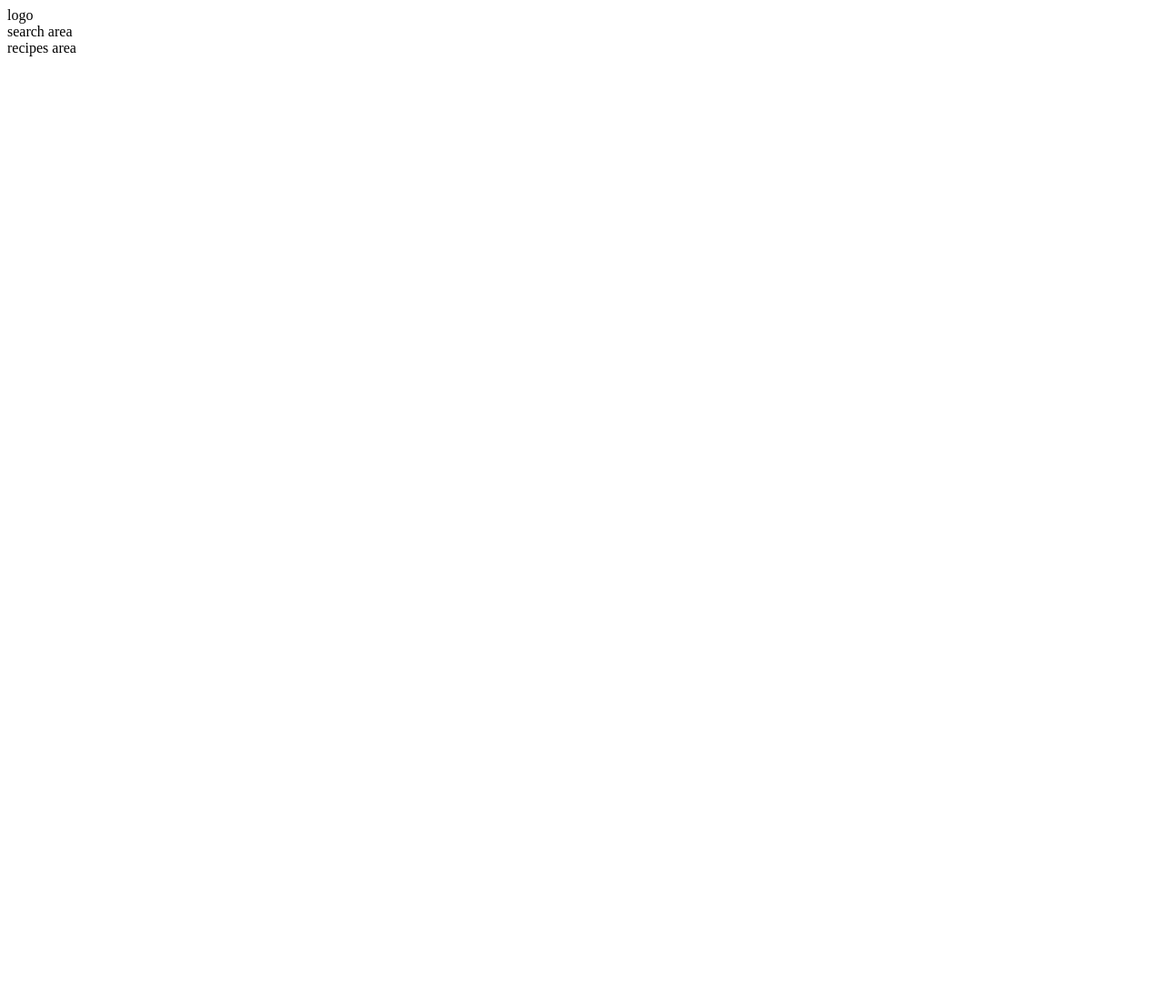
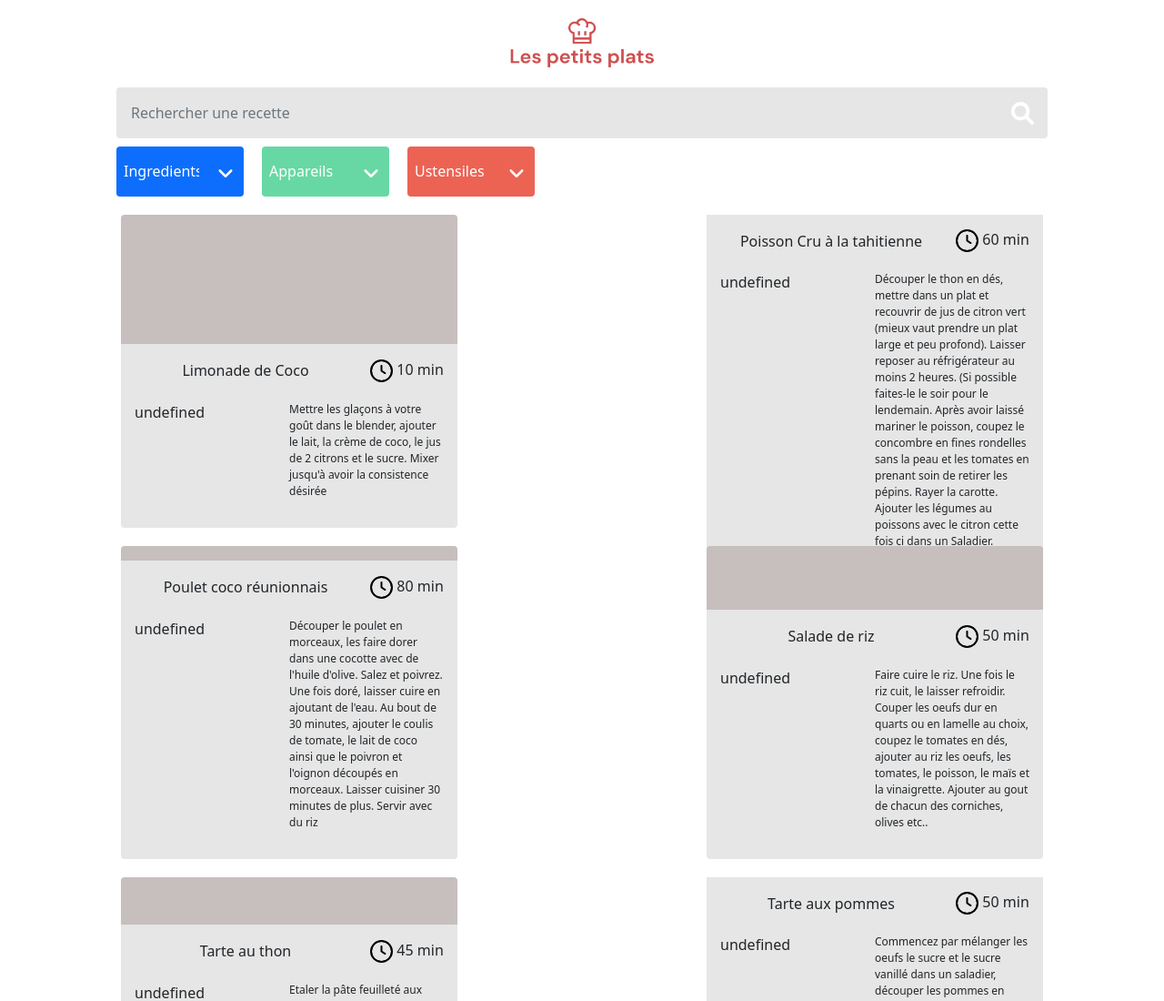
Before and after one commit to MarieRodiet/Les-Petits-Plats, a website with bundled scripts: page index.html in a window 1280 px wide. Shown: the top 1100 px of the page at 91% size. Before the commit the page ends 800 px from the top, so only its background shows below. Built offline with nearby package versions, Linux system fonts and the light colour scheme.

Commit message:
working on rendering all recipes

```diff
--- a/index.html
+++ b/index.html
@@ -5,16 +5,73 @@
     <meta name="viewport" content="width=device-width, initial-scale=1">
     <meta charset="utf-8">
     <title>Les Petits plats</title>
+    <link href="/styles/index.css" rel="stylesheet">
+    <link href="/node_modules/bootstrap/dist/css/bootstrap.min.css" rel="stylesheet">
 </head>
 
 <body>
+    <header>
+        <img id="logo" src="assets/logo.png" alt="Les Petits Plats logo">
+    </header>
     <main>
 
-        <header>logo</header>
+        <div class="input-group" id="main-search">
+            <input id="main-input" class="fs-6 rounded-start border-0 p-3 form-control" type="text"
+                placeholder="Rechercher une recette">
+            <button class="h-auto h-auto rounded-end border-0 btn btn-secondary" id="main-search-btn" type="button">
+                <svg xmlns="http://www.w3.org/2000/svg" viewBox="0 0 512 512">
+                    <!--! Font Awesome Pro 6.0.0 by @fontawesome - https://fontawesome.com License - https://fontawesome.com/license (Commercial License) Copyright 2022 Fonticons, Inc. -->
+                    <path fill="currentColor"
+                        d="M500.3 443.7l-119.7-119.7c27.22-40.41 40.65-90.9 33.46-144.7C401.8 87.79 326.8 13.32 235.2 1.723C99.01-15.51-15.51 99.01 1.724 235.2c11.6 91.64 86.08 166.7 177.6 178.9c53.8 7.189 104.3-6.236 144.7-33.46l119.7 119.7c15.62 15.62 40.95 15.62 56.57 0C515.9 484.7 515.9 459.3 500.3 443.7zM79.1 208c0-70.58 57.42-128 128-128s128 57.42 128 128c0 70.58-57.42 128-128 128S79.1 278.6 79.1 208z" />
+                </svg>
+            </button>
+        </div>
+        <div id="badges"></div>
+        <div id="secondary-search">
+            <div class="input-group" id="ingredients-search">
+                <input class="text-white form-control fs-6 rounded-start border-0 p-2 bg-primary" type="text"
+                    placeholder="Ingredients">
+                <button
+                    class="btn btn-primary s-search-btn h-auto h-auto rounded-end border-0 bg-primary text-white pl-3"
+                    id="ingredients" type="button">
+                    <svg xmlns="http://www.w3.org/2000/svg" viewBox="0 0 384 512">
+                        <!--! Font Awesome Pro 6.0.0 by @fontawesome - https://fontawesome.com License - https://fontawesome.com/license (Commercial License) Copyright 2022 Fonticons, Inc. -->
+                        <path fill="currentColor"
+                            d="M192 384c-8.188 0-16.38-3.125-22.62-9.375l-160-160c-12.5-12.5-12.5-32.75 0-45.25s32.75-12.5 45.25 0L192 306.8l137.4-137.4c12.5-12.5 32.75-12.5 45.25 0s12.5 32.75 0 45.25l-160 160C208.4 380.9 200.2 384 192 384z" />
+                    </svg>
+                </button>
+            </div>
 
-        <section>search area</section>
+            <div class="input-group" id="equipment-search">
+                <input class="text-white form-control fs-6 rounded-start border-0 p-2" type="text"
+                    placeholder="Appareils">
+                <button class="btn btn-primary s-search-btn h-auto h-auto rounded-end border-0 text-white pl-3"
+                    id="equipments" type="button">
+                    <svg xmlns="http://www.w3.org/2000/svg" viewBox="0 0 384 512">
+                        <!--! Font Awesome Pro 6.0.0 by @fontawesome - https://fontawesome.com License - https://fontawesome.com/license (Commercial License) Copyright 2022 Fonticons, Inc. -->
+                        <path fill="currentColor"
+                            d="M192 384c-8.188 0-16.38-3.125-22.62-9.375l-160-160c-12.5-12.5-12.5-32.75 0-45.25s32.75-12.5 45.25 0L192 306.8l137.4-137.4c12.5-12.5 32.75-12.5 45.25 0s12.5 32.75 0 45.25l-160 160C208.4 380.9 200.2 384 192 384z" />
+                    </svg>
+                </button>
+            </div>
 
-        <article>recipes area</article>
+            <div class="input-group" id="ustensils-search">
+                <input class="text-white form-control fs-6  rounded-start border-0 p-2" type="text"
+                    placeholder="Ustensiles">
+                <button class="btn btn-primary s-search-btn h-auto h-auto rounded-end border-0 text-white pl-3"
+                    id="utensils" type="button">
+                    <svg xmlns="http://www.w3.org/2000/svg" viewBox="0 0 384 512">
+                        <!--! Font Awesome Pro 6.0.0 by @fontawesome - https://fontawesome.com License - https://fontawesome.com/license (Commercial License) Copyright 2022 Fonticons, Inc. -->
+                        <path fill="currentColor"
+                            d="M192 384c-8.188 0-16.38-3.125-22.62-9.375l-160-160c-12.5-12.5-12.5-32.75 0-45.25s32.75-12.5 45.25 0L192 306.8l137.4-137.4c12.5-12.5 32.75-12.5 45.25 0s12.5 32.75 0 45.25l-160 160C208.4 380.9 200.2 384 192 384z" />
+                    </svg>
+                </button>
+            </div>
+        </div>
+
+        <article id="recipes-container">
+
+        </article>
 
     </main>
 
--- /dev/null
+++ b/scripts/Templates/RecipeTemplate.js
@@ -0,0 +1,65 @@
+export default class RecipeTemplate {
+    constructor(recipe) {
+        this._id = recipe.id;
+        this._name = recipe.name;
+        this._servings = recipe.servings;
+        this._ingredients = recipe.ingredients;
+        this._time = recipe.time;
+        this._description = recipe.description;
+        this._appliance = recipe.appliance;
+        this._ustensils = recipe.ustensils;
+        this.$recipeContainer = document.querySelector("#recipes-container");
+
+    }
+
+    renderRecipe() {
+        console.log(this._ingredients);
+        const cardContainer = document.createElement("div");
+        cardContainer.className = "recipe-box";
+        const card = `
+                <div class="recipe-picture rounded-top"></div>
+                <div class="recipe-content rounded-bottom">
+                    <header>
+                        <h1 class="fs-6 fw-light recipe-name">${this._name}</h1>
+                        <div class="time-box">
+                            <svg xmlns="http://www.w3.org/2000/svg" viewBox="0 0 512 512">
+                                <!--! Font Awesome Pro 6.0.0 by @fontawesome - https://fontawesome.com License - https://fontawesome.com/license (Commercial License) Copyright 2022 Fonticons, Inc. -->
+                                <path
+                                    d="M256 512C114.6 512 0 397.4 0 256C0 114.6 114.6 0 256 0C397.4 0 512 114.6 512 256C512 397.4 397.4 512 256 512zM232 256C232 264 236 271.5 242.7 275.1L338.7 339.1C349.7 347.3 364.6 344.3 371.1 333.3C379.3 322.3 376.3 307.4 365.3 300L280 243.2V120C280 106.7 269.3 96 255.1 96C242.7 96 231.1 106.7 231.1 120L232 256z" />
+                            </svg>
+                            <span class="fs-6">${this._time} min</span>
+                        </div>
+                    </header>
+                    <div class="recipe">
+                        <div class="list-ingredients">
+                            <ul class="list">
+                            ${this._ingredients.forEach((element) => {
+            const item = ` <li class="item">
+                                <span class="name fw-bold">${element.ingredient}</span>
+                                :
+                                <span class="quantity">${element.quantity}${element.unit}</span>
+                            </li>`
+            this.$recipeContainer.getElementsByTagName("ul").innerHTML = item;
+        })}
+                            </ul>
+                        </div>
+                        <p class="instructions">${this._description}</p>
+                    </div>
+                </div>
+
+`;
+        cardContainer.innerHTML = card;
+        return cardContainer;
+
+    }
+
+    makeList(element) {
+        const listItem = `
+        <li class="item">
+            <span class="name fw-bold">${element.ingredient}</span>
+            :
+            <span class="quantity">${element.quantity}${element.unit}</span>
+        </li>`;
+        return listItem;
+    }
+}
--- a/scripts/page/index.js
+++ b/scripts/page/index.js
@@ -1,3 +1,4 @@
+import RecipeTemplate from "../Templates/RecipeTemplate.js";
 import Api from "./../api/api.js";
 
 class App {
@@ -7,11 +8,14 @@ class App {
         this.allApliances = null;
         this.allIngredients = null;
 
+        this.$recipeContainer = document.querySelector("#recipes-container");
 
     }
 
     async init() {
-        await this.getData();
+        await this.getData().then(() => {
+            this.renderRecipes();
+        })
     }
 
     async getData() {
@@ -20,17 +24,15 @@ class App {
         console.log("allData: ");
         console.log(this.allData);
         this.allRecipeNames = this.retrieveData("name", false);
-        console.log("allRecipeNames: ");
-        console.log(this.allRecipeNames);
         this.allApliances = this.retrieveData("appliance", true);
-        console.log("allAppliances: ");
-        console.log(this.allApliances);
         this.allIngredients = this.retrieveIngredients();
-        console.log("allIngredients: ");
-        console.log(this.allIngredients);
+    }
 
-
-
+    renderRecipes() {
+        this.allData.forEach(element => {
+            const Template = new RecipeTemplate(element);
+            this.$recipeContainer.appendChild(Template.renderRecipe());
+        });
     }
 
     retrieveData(type, removeDouble) {
--- a/scripts/styles/index.css
+++ /dev/null
@@ -1,7 +0,0 @@
-*,
-*::before,
-*::after {
-  margin: 0;
-  padding: 0;
-  box-sizing: border-box;
-}
--- /dev/null
+++ b/styles/index.css
@@ -0,0 +1,243 @@
+*,
+*::before,
+*::after {
+  margin: 0;
+  padding: 0;
+  box-sizing: border-box;
+}
+
+body {
+  width: 100%;
+}
+/*MOBILE HEADER*/
+header {
+  width: 50%;
+  margin: 20px auto;
+  text-align: center;
+}
+
+#logo {
+  width: 160px;
+}
+
+/*MOBILE MAIN SEARCH*/
+#main-search {
+  display: flex;
+  justify-content: center;
+  width: 80%;
+  margin: 10px auto;
+  height: 55px;
+  max-width: 380px;
+}
+
+#main-input {
+  background-color: #e6e6e6;
+}
+
+input:focus {
+  outline-style: none;
+}
+
+#main-search-btn {
+  height: 55px;
+  width: 55px;
+  background-color: #e6e6e6;
+}
+
+#main-search-btn:hover {
+  background-color: #67d8a4;
+  color: white;
+}
+
+#main-search-btn svg {
+  width: 25px;
+  height: 25px;
+}
+
+/*MOBILE SECONDARY SEARCH*/
+
+#secondary-search {
+  display: flex;
+  flex-direction: column;
+  width: 100%;
+}
+
+#ingredients-search,
+#equipment-search,
+#ustensils-search {
+  margin: 10px auto;
+  height: 55px;
+  width: 80%;
+  max-width: 380px;
+}
+
+#ingredients-search input,
+#equipment-search input,
+#ustensils-search input {
+  width: 70%;
+}
+
+#ingredients-search input:focus,
+#equipment-search input:focus,
+#ustenils-search input:focus {
+  outline: none;
+}
+
+#ingredients-search input::placeholder,
+#equipment-search input::placeholder,
+#ustensils-search input::placeholder {
+  color: white;
+}
+
+.s-search-btn {
+  width: 30%;
+  border: none;
+}
+
+.s-search-btn svg {
+  width: 20px;
+  height: 20px;
+}
+
+#equipment-search input,
+#equipment-search button {
+  background-color: #67d8a4;
+}
+
+#ustensils-search input,
+#ustensils-search button {
+  background-color: #ec6354;
+}
+
+/*RECIPES*/
+#recipes-container {
+  width: 80%;
+  margin: 10px auto;
+  display: flex;
+  flex-direction: column;
+  justify-content: center;
+}
+
+.recipe-box {
+  width: 100%;
+  max-width: 380px;
+  height: auto;
+  display: flex;
+  flex-direction: column;
+  padding: 10px 0;
+}
+
+.recipe-picture {
+  width: 100%;
+  max-width: 380px;
+  height: 180px;
+  background-color: #c7bebe;
+}
+
+.recipe-content {
+  height: auto;
+  display: flex;
+  flex-direction: column;
+  background-color: #e6e6e6;
+}
+
+.recipe-content header {
+  display: flex;
+  align-items: center;
+  justify-content: space-between;
+  width: 100%;
+  margin: 0;
+  padding: 0;
+}
+
+.recipe-name {
+  width: 70%;
+  padding: 20px 0 0 15px;
+}
+
+.time-box {
+  width: 30%;
+  padding: 10px 0px 0 0;
+  text-align: center;
+}
+
+.time-box svg {
+  width: 25px;
+  height: 25px;
+  fill: #e6e6e6;
+  background-color: black;
+  padding: 2px;
+  border-radius: 13px;
+}
+
+.recipe {
+  display: flex;
+  padding: 15px;
+}
+
+.list-ingredients {
+  width: 50%;
+}
+
+.list-ingredients ul {
+  list-style: none;
+  padding: 0;
+}
+
+.item {
+  font-size: 13px;
+}
+
+.instructions {
+  width: 50%;
+  font-size: 12px;
+}
+
+/* SMALL TABLET VERSION */
+@media only screen and (min-width: 478px) {
+  .recipe-box {
+    height: 364px;
+    margin: auto;
+  }
+}
+
+/* BIG TABLET VERSION */
+@media only screen and (min-width: 600px) {
+  #main-search {
+    max-width: none;
+  }
+
+  #secondary-search {
+    display: flex;
+    flex-direction: row;
+    width: 80%;
+    margin: 0 auto;
+  }
+
+  #ingredients-search,
+  #equipment-search,
+  #ustensils-search {
+    width: 140px;
+    max-width: 100%;
+    margin: 0 10px 0 0;
+  }
+
+  #equipment-search,
+  #ustensils-search {
+    margin: 0 10px;
+  }
+}
+
+@media only screen and (min-width: 800px) {
+  #recipes-container {
+    display: flex;
+    flex-direction: row;
+    flex-wrap: wrap;
+    justify-content: space-between;
+  }
+
+  .recipe-box {
+    padding: 10px 5px;
+    margin: 0;
+  }
+}
```
Also changed, not shown: assets/logo.png (added).
